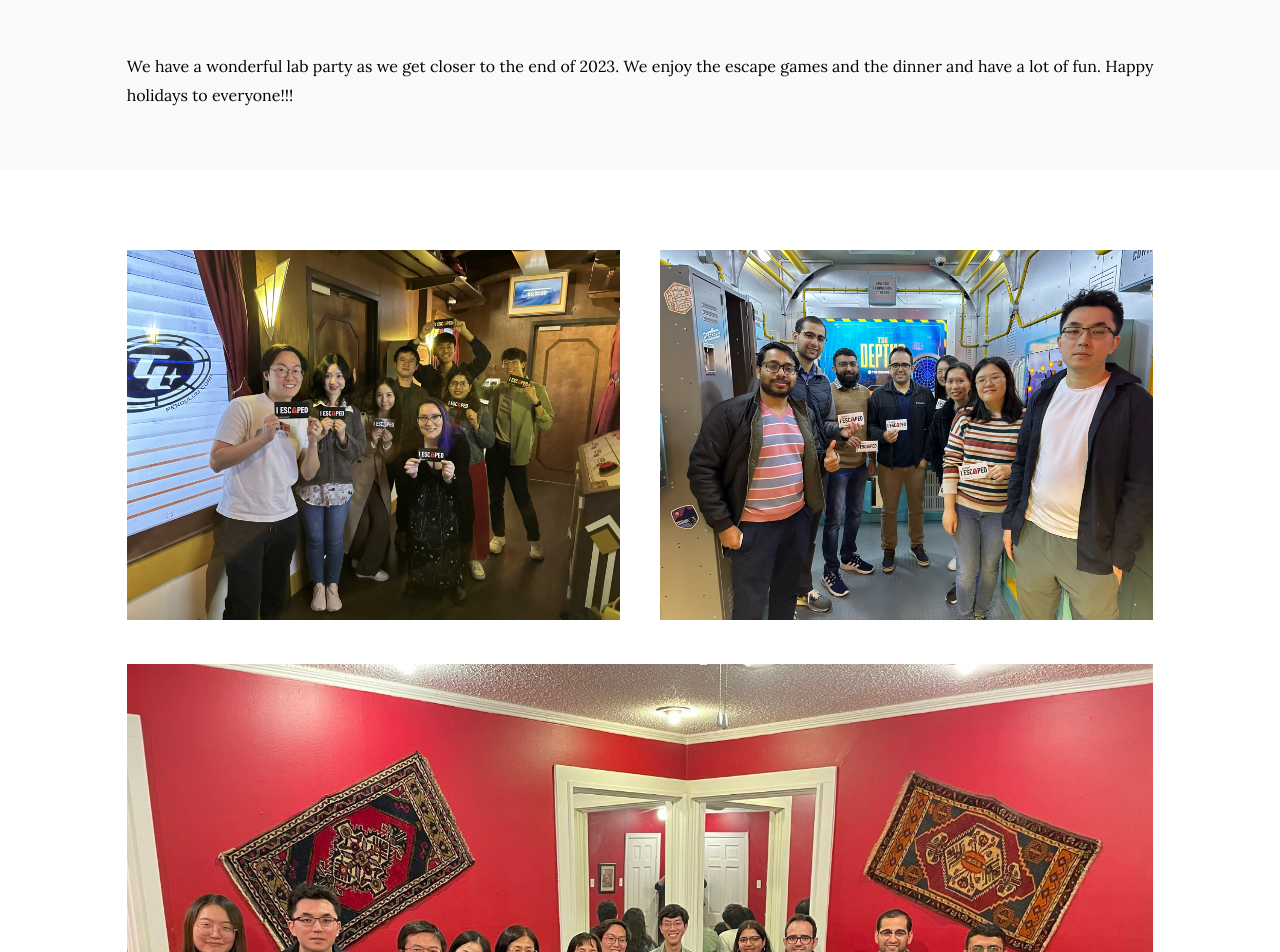
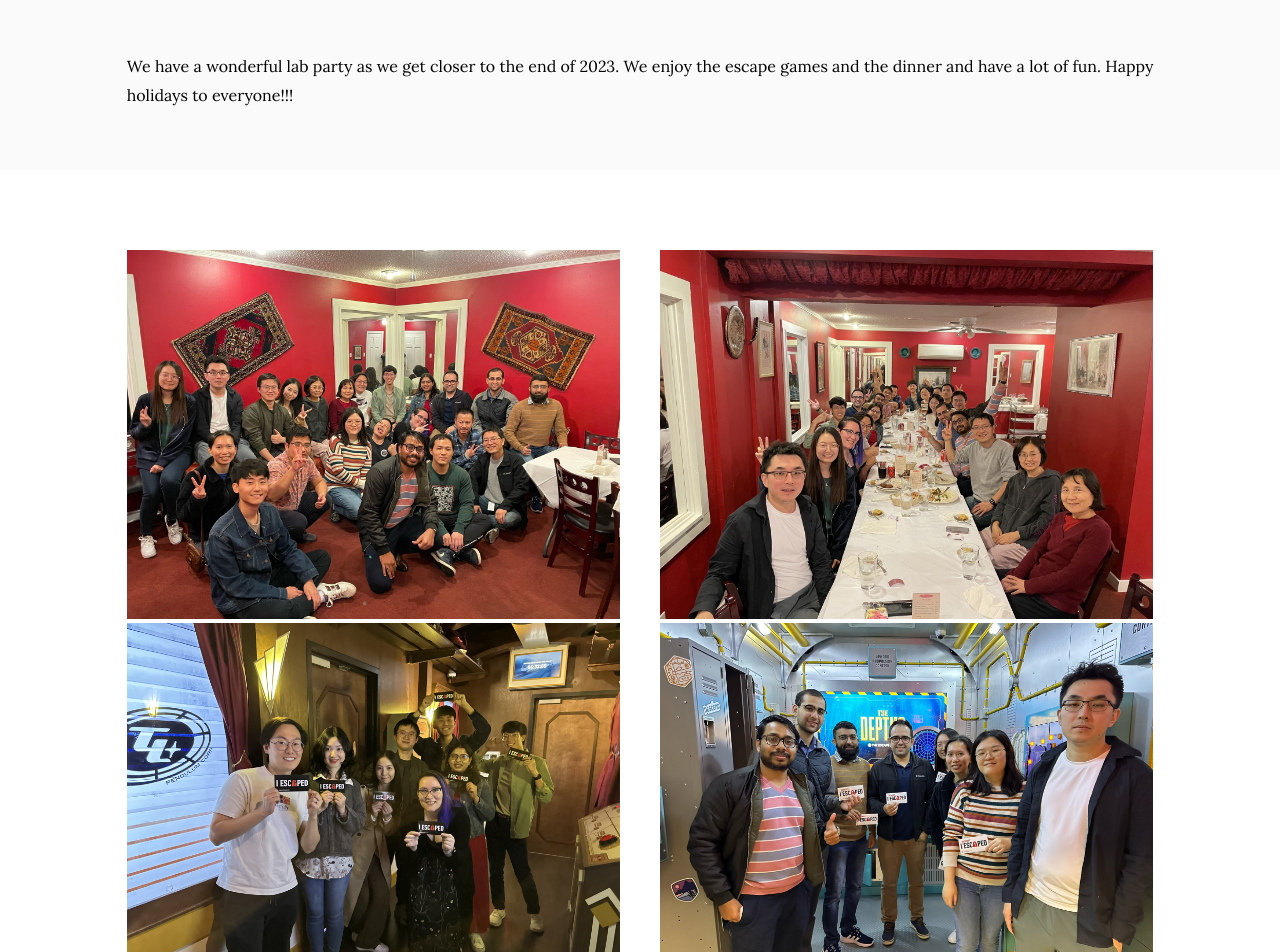
Before and after one commit to RCHENLAB/rchenlab.github.io, a Jekyll site: the page built from _posts/2023-12-17-lab-holiday-party.md, in a window 1280 px wide. Shown: the part 326-1278 px from the top of the page. Built offline with Jekyll 4.4.1, drawn with Linux system fonts in a browser that asks for light colours.

Commit message:
Update 2023-12-17-lab-holiday-party.md

```diff
--- a/_posts/2023-12-17-lab-holiday-party.md
+++ b/_posts/2023-12-17-lab-holiday-party.md
@@ -11,20 +11,31 @@ We have a wonderful lab party as we get closer to the end of 2023. We enjoy the
 {% capture col1 %}
 {%
   include figure.html
-  image="images/post/holiday2023_1.jpeg"
+  image="images/post/holiday2023_3.jpeg"
 %}
 {% endcapture %}
 
 {% capture col2 %}
 {%
   include figure.html
-  image="images/post/holiday2023_2.jpeg"
+  image="images/post/holiday2023_4.jpeg"
 %}
 {% endcapture %}
 
 {% include two-col.html col1=col1 col2=col2 %}
 
+{% capture col3 %}
 {%
   include figure.html
-  image="images/post/holiday2023_3.jpeg"
+  image="images/post/holiday2023_1.jpeg"
 %}
+{% endcapture %}
+
+{% capture col4 %}
+{%
+  include figure.html
+  image="images/post/holiday2023_2.jpeg"
+%}
+{% endcapture %}
+
+{% include two-col.html col1=col3 col2=col4 %}
```
